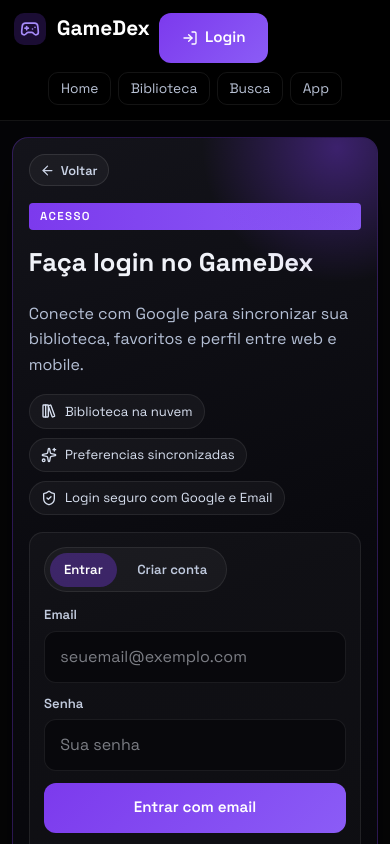
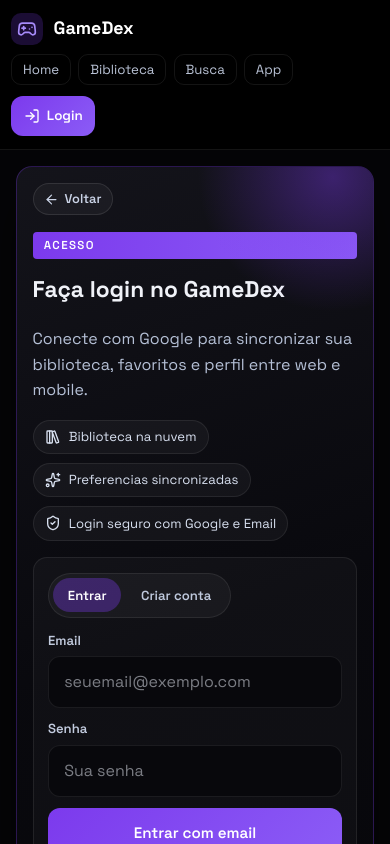
Before and after one commit to dudumiranda3105/GameDex, a React (Vite) app: page /login in a window 390 px wide. Shown: the top 844 px of the page. Built offline with nearby package versions, Linux system fonts and the light colour scheme; no server answers.

Commit message:
style(mobile): improve responsive layout and app CTA sections

```diff
--- a/src/App.css
+++ b/src/App.css
@@ -1004,10 +1004,39 @@
 }
 
 .download-actions {
-  display: flex;
+  display: grid;
+  grid-template-columns: minmax(0, 1fr) auto;
+  gap: 0.8rem 1rem;
+  align-items: center;
+}
+
+.download-actions-copy {
+  min-width: 0;
+}
+
+.download-actions-copy h2 {
+  margin-bottom: 0.3rem;
+}
+
+.download-actions-copy .download-subtext {
+  margin-bottom: 0;
+}
+
+.download-actions-cta {
+  display: flex;
+  align-items: center;
+  gap: 0.65rem;
   flex-wrap: wrap;
-  gap: 0.7rem;
-  align-items: center;
+  justify-content: flex-end;
+}
+
+.download-actions-cta .primary-btn,
+.download-actions-cta .secondary-btn {
+  min-height: 2.9rem;
+}
+
+.download-actions .download-warning {
+  grid-column: 1 / -1;
 }
 
 .download-note p {
@@ -1025,12 +1054,21 @@
 
 .about-cta {
   text-align: center;
+  display: grid;
+  justify-items: center;
+  gap: 0.55rem;
   border: 1px solid rgba(124, 58, 237, 0.18);
   background: rgba(124, 58, 237, 0.06);
   border-radius: 18px;
   padding: 2rem 1.5rem;
 }
 
+.about-cta-head {
+  display: grid;
+  justify-items: center;
+  gap: 0.2rem;
+}
+
 .about-cta-icon {
   color: #a78bfa;
   margin-bottom: 0.35rem;
@@ -1045,10 +1083,27 @@
   margin-bottom: 0.9rem;
 }
 
+.about-cta-copy {
+  max-width: 760px;
+  margin: 0 auto;
+  line-height: 1.6;
+}
+
 .about-actions {
-  display: flex;
+  display: grid;
+  grid-template-columns: repeat(2, minmax(0, 1fr));
   gap: 0.7rem;
-  flex-wrap: wrap;
+  width: min(560px, 100%);
+}
+
+.about-actions .primary-btn,
+.about-actions .secondary-btn {
+  display: inline-flex;
+  align-items: center;
+  width: 100%;
+  min-width: 0;
+  min-height: 3rem;
+  gap: 0.5rem;
   justify-content: center;
 }
 
@@ -1992,28 +2047,46 @@
 
   .topbar-inner {
     width: 100%;
-    display: flex;
-    flex-wrap: wrap;
-    gap: 0.6rem;
-    align-items: stretch;
+    display: grid;
+    grid-template-columns: minmax(0, 1fr) auto;
+    gap: 0.55rem 0.75rem;
+    align-items: center;
   }
 
   .topbar-brand-row {
-    align-items: flex-start;
+    align-items: center;
+    min-width: 0;
+  }
+
+  .brand {
+    font-size: 1.12rem;
   }
 
   .topbar-nav {
+    grid-column: 1 / -1;
     width: 100%;
-    order: 3;
     overflow-x: auto;
     scrollbar-width: thin;
     padding-bottom: 0.15rem;
     flex-wrap: nowrap;
-    justify-content: center;
+    justify-content: flex-start;
   }
 
   .topbar-nav-link {
+    flex: 0 0 auto;
     white-space: nowrap;
+    padding: 0.5rem 0.68rem;
+    font-size: 0.83rem;
+  }
+
+  .topbar-account-area {
+    justify-content: flex-end;
+    gap: 0.45rem;
+  }
+
+  .topbar-auth-btn {
+    padding: 0.62rem 0.78rem;
+    font-size: 0.84rem;
   }
 
   .shell-layout {
@@ -2040,10 +2113,53 @@
     padding: 1rem;
   }
 
-  .topbar-account-area {
+  .games-grid {
+    grid-template-columns: 1fr;
+  }
+
+  .search-form > * {
+    width: 100%;
+    min-width: 0;
+  }
+
+  .search-helper-row {
+    align-items: flex-start;
+    flex-direction: column;
+  }
+
+  .search-helper-chips {
+    width: 100%;
+  }
+
+  .details-actions {
+    flex-direction: column;
+    align-items: stretch;
+  }
+
+  .details-actions .secondary-btn,
+  .details-actions .library-popup-btn {
+    width: 100%;
+    justify-content: center;
+  }
+
+  .library-popup {
+    max-height: 90vh;
+    display: flex;
+    flex-direction: column;
+  }
+
+  .library-popup-body {
+    overflow-y: auto;
+  }
+
+  .download-actions {
+    grid-template-columns: 1fr;
+    align-items: stretch;
+  }
+
+  .download-actions-cta {
     justify-content: flex-start;
   }
-
 }
 
 /* Details page extras */
@@ -2452,6 +2568,10 @@
     grid-template-columns: 1fr;
   }
 
+  .details-stats-grid {
+    grid-template-columns: repeat(2, minmax(0, 1fr));
+  }
+
   .library-control-grid {
     grid-template-columns: 1fr;
   }
@@ -2468,6 +2588,28 @@
 
   .profile-status-bar-row {
     grid-template-columns: 90px 1fr 30px;
+  }
+
+  .profile-hero-banner {
+    padding: 1.35rem 1.2rem 1.15rem;
+  }
+
+  .profile-card-header,
+  .profile-info-row,
+  .profile-status-row {
+    align-items: flex-start;
+  }
+
+  .profile-info-row,
+  .profile-status-row {
+    flex-direction: column;
+    gap: 0.35rem;
+  }
+
+  .profile-bio-preview,
+  .profile-uid {
+    max-width: none;
+    text-align: left;
   }
 }
 
@@ -2570,6 +2712,78 @@
     grid-template-columns: 1fr;
   }
 
+  .shell-layout,
+  .footer-content {
+    width: 92%;
+  }
+
+  .hero-panel {
+    padding: 0.95rem;
+  }
+
+  .home-stat-card strong {
+    font-size: 1.05rem;
+  }
+
+  .details-header {
+    gap: 0.55rem;
+    align-items: flex-start;
+    flex-direction: column;
+  }
+
+  .details-stats-grid {
+    grid-template-columns: 1fr;
+  }
+
+  .details-row {
+    padding: 0.55rem 0;
+  }
+
+  .details-value {
+    word-break: break-word;
+  }
+
+  .library-popup-header,
+  .library-popup-body,
+  .library-popup-actions {
+    padding-left: 1rem;
+    padding-right: 1rem;
+  }
+
+  .library-popup-actions {
+    flex-direction: column;
+  }
+
+  .profile-stats-row {
+    grid-template-columns: 1fr;
+  }
+
+  .profile-status-bar-row {
+    grid-template-columns: 1fr;
+    gap: 0.35rem;
+  }
+
+  .profile-status-bar-count {
+    text-align: left;
+  }
+
+  .download-actions-cta {
+    flex-direction: column;
+    align-items: stretch;
+  }
+
+  .download-actions-cta .primary-btn,
+  .download-actions-cta .secondary-btn,
+  .about-actions .primary-btn,
+  .about-actions .secondary-btn {
+    width: 100%;
+    min-width: 0;
+  }
+
+  .about-actions {
+    grid-template-columns: 1fr;
+  }
+
   .footer-top {
     grid-template-columns: 1fr;
   }
@@ -2584,6 +2798,46 @@
 
   .about-hero-title {
     font-size: 1.8rem;
+  }
+}
+
+@media (max-width: 420px) {
+  .topbar {
+    padding-left: 0.7rem;
+    padding-right: 0.7rem;
+  }
+
+  .topbar-inner {
+    grid-template-columns: 1fr;
+  }
+
+  .topbar-account-area {
+    justify-content: flex-start;
+  }
+
+  .topbar-avatar,
+  .topbar-avatar-fallback {
+    width: 1.75rem;
+    height: 1.75rem;
+  }
+
+  .content-page h1,
+  .details-page h1 {
+    font-size: 1.42rem;
+  }
+
+  .section-title,
+  .content-page h2 {
+    font-size: 1.02rem;
+  }
+
+  .search-form input,
+  .search-form select,
+  .login-field input,
+  .library-field textarea,
+  .library-popup-field textarea,
+  .library-popup-field select {
+    font-size: 16px;
   }
 }
 
```
